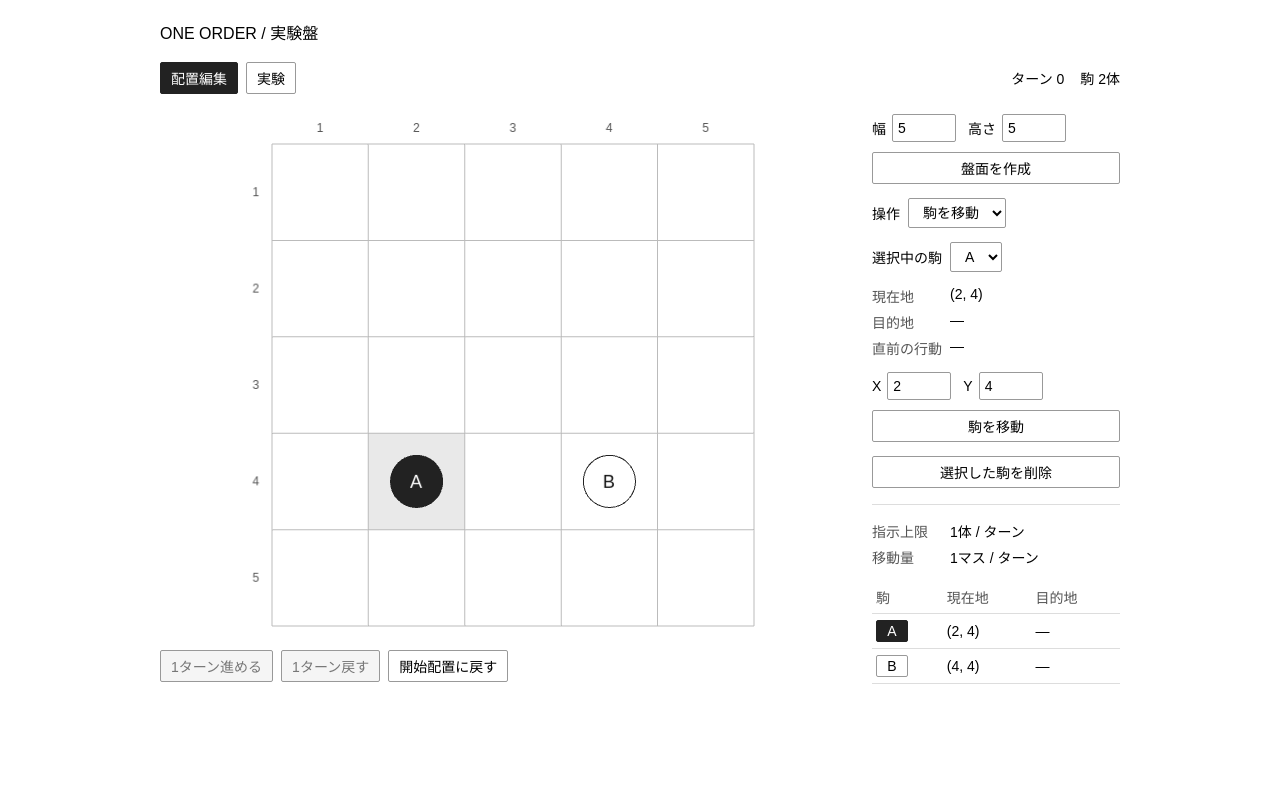
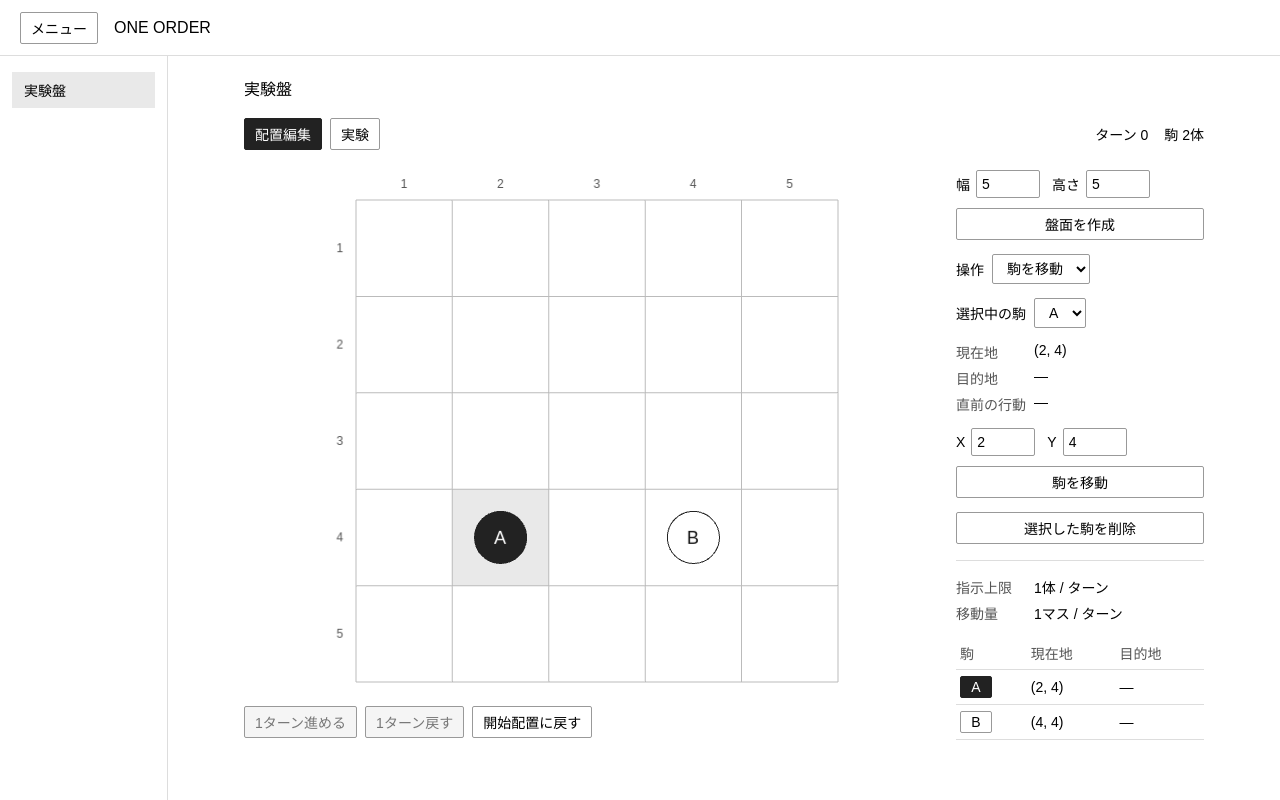
Before and after one commit to gonchiman/one_order, a website built with Vite: page index.html in a window 1280 px wide. Built offline with nearby package versions, Linux system fonts and the light colour scheme.

Commit message:
feat: add application header and sidebar

```diff
--- a/index.html
+++ b/index.html
@@ -7,7 +7,7 @@
     <link rel="icon" href="data:," />
   </head>
   <body>
-    <main id="app" aria-label="ONE ORDER"></main>
+    <div id="app"></div>
     <noscript>JavaScriptを有効にしてください。</noscript>
     <script type="module" src="/src/main.ts"></script>
   </body>
--- a/src/main.ts
+++ b/src/main.ts
@@ -3,6 +3,7 @@ import { createGame } from './game/createGame';
 import { applyAction, createBoard } from './core/board';
 import type { BoardAction, BoardState, Cell, UnitEvent } from './core/board';
 import { unitLabel } from './core/labels';
+import { createAppShell } from './ui/appShell';
 import {
   actOnSession,
   createSession,
@@ -14,8 +15,9 @@ import {
 
 const app = document.querySelector<HTMLElement>('#app');
 if (app === null) throw new Error('画面の配置先がありません。');
-app.innerHTML = `
-  <header><h1>ONE ORDER / 実験盤</h1></header>
+const shell = createAppShell(app);
+shell.content.innerHTML = `
+  <h1>実験盤</h1>
   <nav class="toolbar" aria-label="実験の操作">
     <button type="button" id="edit-mode" aria-pressed="true">配置編集</button>
     <button type="button" id="run-mode" aria-pressed="false">実験</button>
@@ -335,6 +337,6 @@ if (import.meta.hot) {
   import.meta.hot.accept();
   import.meta.hot.dispose(() => {
     boardGame?.destroy();
-    app.replaceChildren();
+    shell.destroy();
   });
 }
--- a/src/style.css
+++ b/src/style.css
@@ -17,10 +17,84 @@ body {
 }
 
 #app {
+  min-height: 100dvh;
+}
+
+.app-header {
+  position: sticky;
+  top: 0;
+  z-index: 10;
+  display: flex;
+  align-items: center;
+  gap: 16px;
+  min-height: 56px;
+  padding: 10px 20px;
+  border-bottom: 1px solid #ddd;
+  background: #fff;
+}
+
+.app-name {
+  color: inherit;
+  font-size: 16px;
+  font-weight: 500;
+  text-decoration: none;
+}
+
+.app-body {
+  display: grid;
+  grid-template-columns: 168px minmax(0, 1fr);
+  min-height: calc(100dvh - 56px);
+}
+
+.app-sidebar {
+  padding: 16px 12px;
+  border-right: 1px solid #ddd;
+}
+
+.app-sidebar nav {
+  position: sticky;
+  top: 72px;
+}
+
+.app-sidebar a {
+  display: block;
+  padding: 8px 12px;
+  color: inherit;
+  text-decoration: none;
+}
+
+.app-sidebar a[aria-current="page"] {
+  background: #e9e9e9;
+  font-weight: 500;
+}
+
+.app-sidebar a:hover,
+.app-name:hover { text-decoration: underline; }
+
+.sidebar-collapsed .app-body { grid-template-columns: minmax(0, 1fr); }
+
+.page-content {
+  container-type: inline-size;
+  width: 100%;
   max-width: 1000px;
+  min-width: 0;
   padding: 20px;
   margin: 0 auto;
+  scroll-margin-top: 76px;
 }
+
+.skip-link {
+  position: fixed;
+  top: -80px;
+  left: 12px;
+  z-index: 20;
+  padding: 8px 12px;
+  color: #000;
+  background: #fff;
+  border: 1px solid #999;
+}
+
+.skip-link:focus { top: 8px; }
 
 h1 {
   font-size: 16px;
@@ -89,10 +163,22 @@ td button { min-width: 32px; padding: 2px 6px; }
 [hidden] { display: none !important; }
 
 @media (max-width: 700px) {
-  #app { padding: 14px; }
+  .page-content { padding: 14px; }
   .workspace { grid-template-columns: minmax(0, 1fr); gap: 20px; }
   .counters { margin-left: 0; width: 100%; }
   input, select { font-size: 16px; }
+}
+
+@container (max-width: 700px) {
+  .workspace { grid-template-columns: minmax(0, 1fr); gap: 20px; }
+  .counters { margin-left: 0; width: 100%; }
+}
+
+@media (max-width: 760px) {
+  .app-header { padding-inline: 14px; }
+  .app-body { grid-template-columns: minmax(0, 1fr); }
+  .app-sidebar { padding: 8px 14px; border-right: 0; border-bottom: 1px solid #ddd; }
+  .app-sidebar nav { position: static; }
 }
 
 @media (pointer: coarse) {
--- /dev/null
+++ b/src/ui/appShell.ts
@@ -0,0 +1,50 @@
+export interface AppShell {
+  content: HTMLElement;
+  destroy: () => void;
+}
+
+export function createAppShell(root: HTMLElement): AppShell {
+  root.innerHTML = `
+    <a class="skip-link" href="#experiment-board">本文へ移動</a>
+    <header class="app-header">
+      <button type="button" id="menu-toggle" aria-controls="app-sidebar" aria-expanded="true">メニュー</button>
+      <a class="app-name" href="#experiment-board">ONE ORDER</a>
+    </header>
+    <div class="app-body">
+      <aside class="app-sidebar" id="app-sidebar">
+        <nav aria-label="ページ">
+          <a href="#experiment-board" aria-current="page">実験盤</a>
+        </nav>
+      </aside>
+      <main class="page-content" id="experiment-board" aria-label="実験盤"></main>
+    </div>
+  `;
+
+  const content = root.querySelector<HTMLElement>('.page-content');
+  const sidebar = root.querySelector<HTMLElement>('#app-sidebar');
+  const toggle = root.querySelector<HTMLButtonElement>('#menu-toggle');
+  if (content === null || sidebar === null || toggle === null) throw new Error('画面の構成要素がありません。');
+
+  const narrow = window.matchMedia('(max-width: 760px)');
+  let expanded = !narrow.matches;
+  function renderMenu(): void {
+    sidebar!.hidden = !expanded;
+    toggle!.setAttribute('aria-expanded', String(expanded));
+    root.classList.toggle('sidebar-collapsed', !expanded);
+  }
+  const toggleMenu = (): void => { expanded = !expanded; renderMenu(); };
+  const resizeMenu = (): void => { expanded = !narrow.matches; renderMenu(); };
+  toggle.addEventListener('click', toggleMenu);
+  narrow.addEventListener('change', resizeMenu);
+  renderMenu();
+
+  return {
+    content,
+    destroy: () => {
+      toggle.removeEventListener('click', toggleMenu);
+      narrow.removeEventListener('change', resizeMenu);
+      root.classList.remove('sidebar-collapsed');
+      root.replaceChildren();
+    },
+  };
+}
```
Also changed, not shown: README.md.
